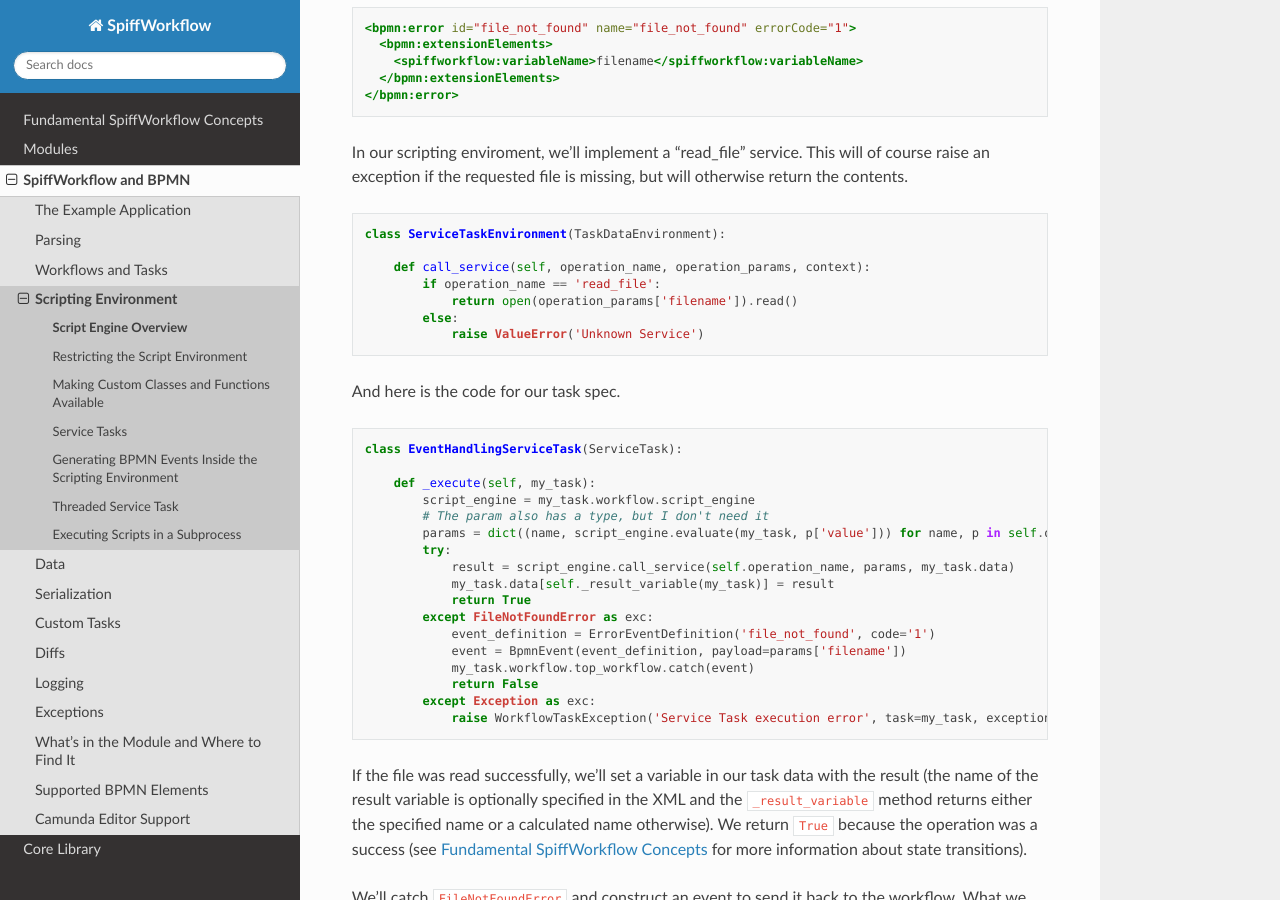
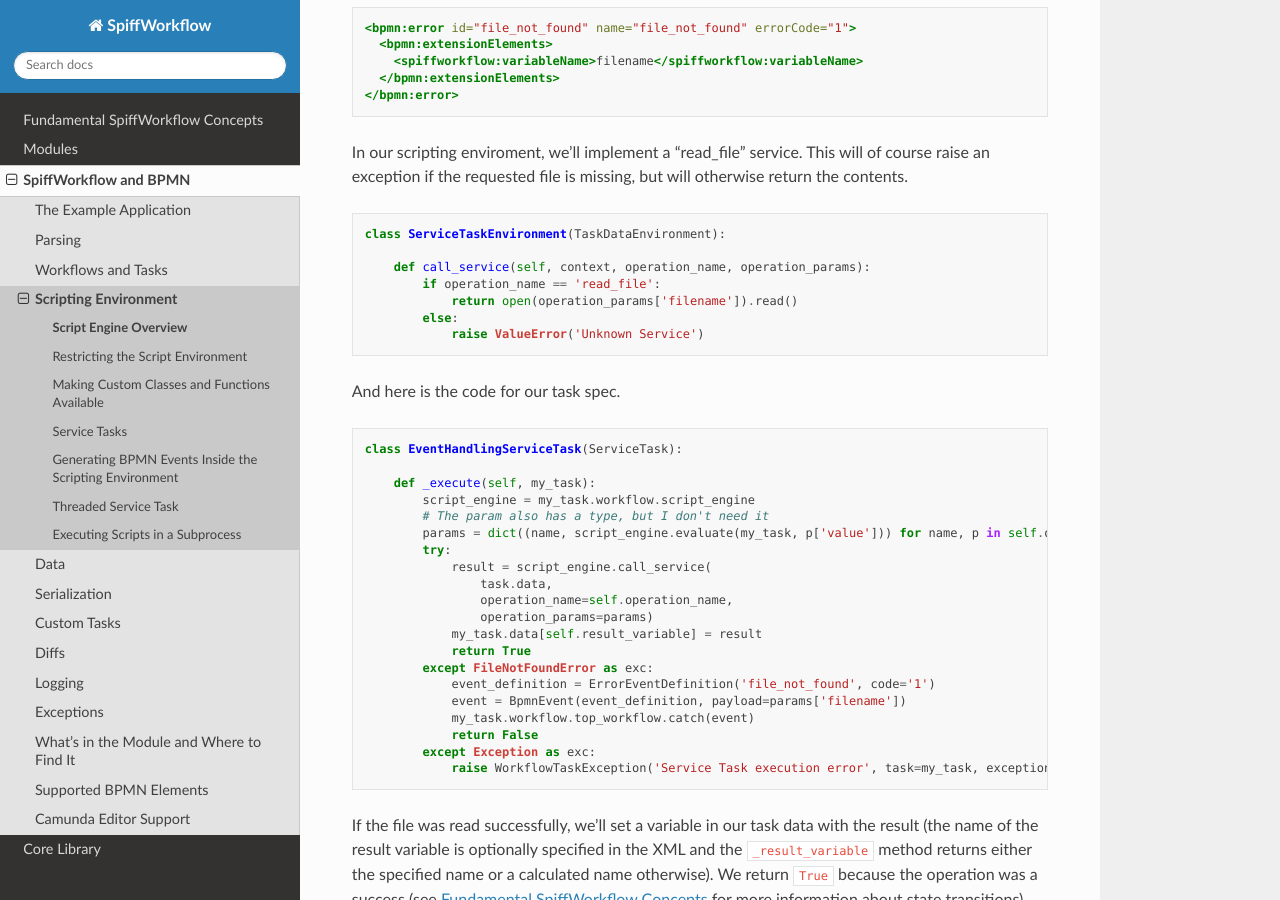
Before and after one commit to sartography/SpiffWorkflow, a Sphinx documentation site: the page built from doc/bpmn/script_engine.rst, in a window 1280 px wide and 900 px high, scrolled down 4880 px. Built offline with Sphinx 7.4.7 and the Read the Docs theme 3.1.0, drawn with Linux system fonts in a browser that asks for light colours; some of the changed text lies outside the part shown.

Commit message:
update docs

```diff
--- a/doc/bpmn/script_engine.rst
+++ b/doc/bpmn/script_engine.rst
@@ -149,7 +149,7 @@ We customize a scripting environment to implement the :code:`call_service` metho
             'product_info_from_dict': product_info_from_dict,
         })
 
-        def call_service(self, operation_name, operation_params, task_data):
+        def call_service(self, task_data, operation_name, operation_params):
             if operation_name == 'lookup_product_info':
                 product_info = lookup_product_info(operation_params['product_name']['value'])
                 result = product_info_to_dict(product_info)
@@ -242,7 +242,7 @@ requested file is missing, but will otherwise return the contents.
 
     class ServiceTaskEnvironment(TaskDataEnvironment):
 
-        def call_service(self, operation_name, operation_params, context):
+        def call_service(self, context, operation_name, operation_params):
             if operation_name == 'read_file':
                 return open(operation_params['filename']).read()
             else:
@@ -259,8 +259,11 @@ And here is the code for our task spec.
             # The param also has a type, but I don't need it
             params = dict((name, script_engine.evaluate(my_task, p['value'])) for name, p in self.operation_params.items())
             try:
-                result = script_engine.call_service(self.operation_name, params, my_task.data)
-                my_task.data[self._result_variable(my_task)] = result
+                result = script_engine.call_service(
+                    task.data,
+                    operation_name=self.operation_name,
+                    operation_params=params)
+                my_task.data[self.result_variable] = result
                 return True
             except FileNotFoundError as exc:
                 event_definition = ErrorEventDefinition('file_not_found', code='1')
@@ -346,7 +349,7 @@ We'll make this "service" available in our environment:
             self.pool = ThreadPoolExecutor(max_workers=10)
             self.futures = {}
 
-        def call_service(self, operation_name, operation_params, context):
+        def call_service(self, context, operation_name, operation_params):
             if operation_name == 'wait':
                 seconds = randrange(1, 30)
                 return self.pool.submit(wait, seconds, operation_params['job_id'])
@@ -367,7 +370,11 @@ environment.
             script_engine = my_task.workflow.script_engine
             params = dict((name, script_engine.evaluate(my_task, p['value'])) for name, p in self.operation_params.items())
             try:
-                future = script_engine.call_service(self.operation_name, params, my_task.data)
+                future = script_engine.call_service(
+                    my_task.data,
+                    operation_name=self.operation_name,
+                    operation_params=params
+                )
                 script_engine.environment.futures[future] = my_task
             except Exception as exc:
                 raise WorkflowTaskException('Service Task execution error', task=my_task, exception=exc)
@@ -390,7 +397,7 @@ will then be able to continue down that branch.
             for future in finished:
                 task = futures.pop(future)
                 result = future.result()
-                task.data[task.task_spec._result_variable(task)] = result
+                task.data[task.task_spec.result_variable] = result
                 task.complete()
 
         def run_ready_events(self):
```
Also changed, not shown: other parts of doc/bpmn/script_engine.rst (+1 -1 lines).
